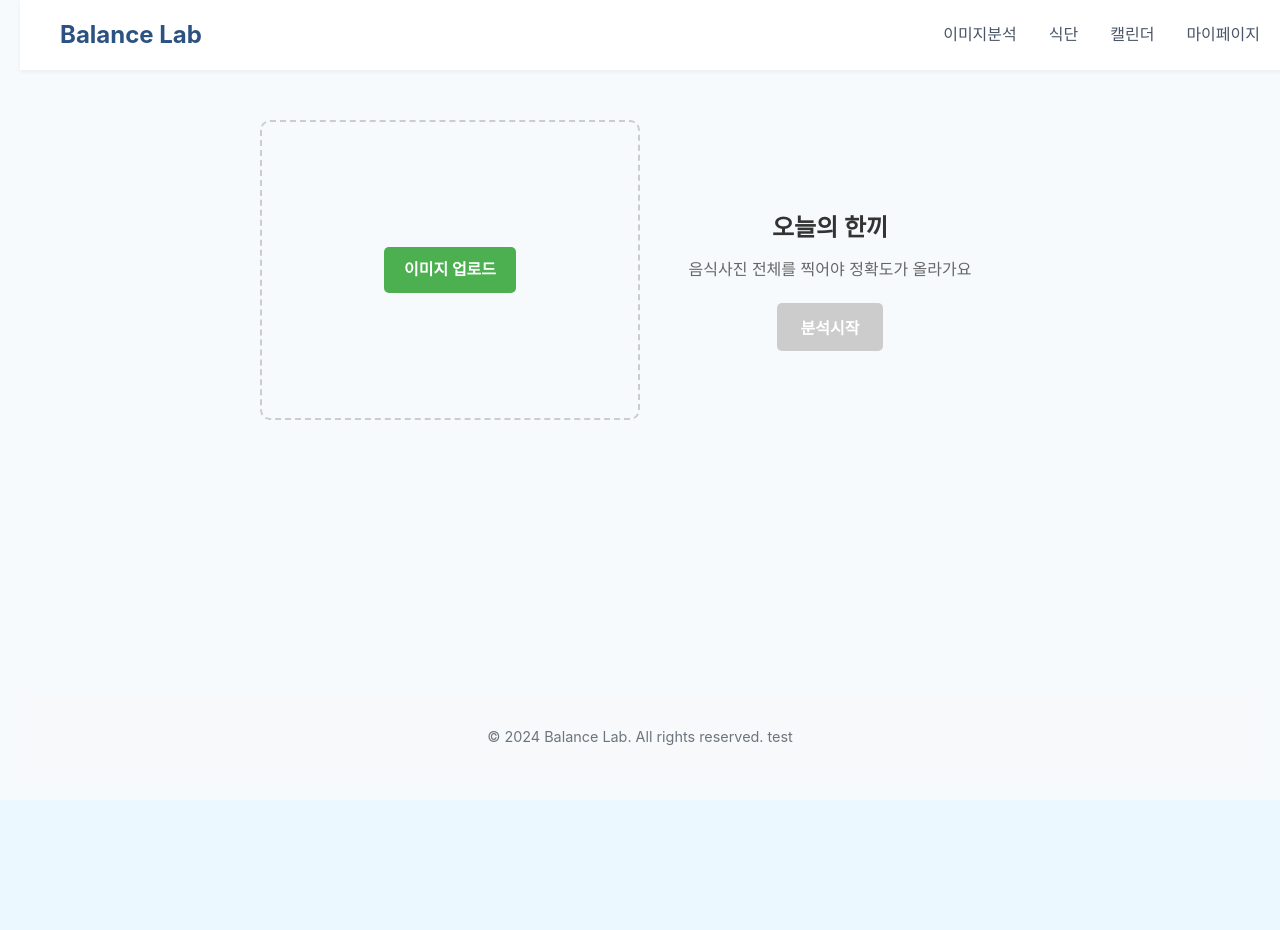
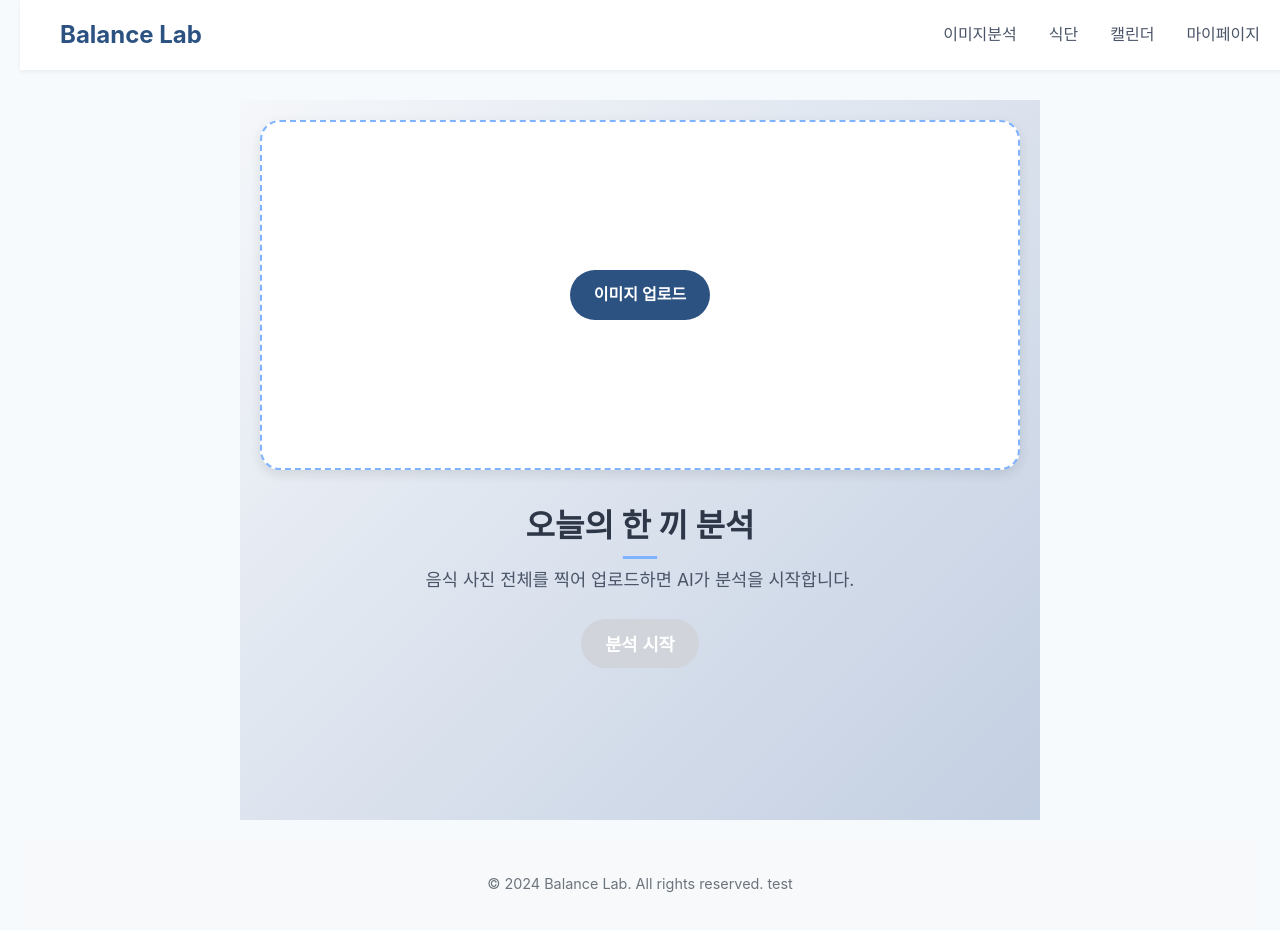
Before and after one commit to hsm9361/balancelabFE, a React (Create React App) app: page /analysis in a window 1280 px wide. Shown: the top 930 px of the page. Before the commit the page ends 800 px from the top, so only its background shows below. Built offline with nearby package versions, Linux system fonts and the light colour scheme.

Commit message:
이미지 분석 데모 수정 완료

```diff
--- a/src/App.jsx
+++ b/src/App.jsx
@@ -3,11 +3,13 @@ import { BrowserRouter as Router, Routes, Route } from 'react-router-dom';
 import Header from './layouts/Header.jsx';
 import Footer from './layouts/Footer.jsx';
 import HomePage from './pages/HomePage.jsx';
-import ImageAnalysisPage from './pages/ImageAnalysisPage.jsx';
+import ImageAnalysisPage from './pages/imageAnalysis/ImageAnalysisPage.jsx';
 import CalendarPage from './pages/CalendarPage.jsx';
 import DietPage from './pages/DietPage.jsx';
 import MyPage from './pages/mypage/MyPage.jsx';
 import './App.css';
+import ImageAnalysisResultPage from './pages/imageAnalysis/ImageAnalysisResultPage.jsx';
+import LoadingPage from './components/imageAnalysis/LoadingPage.jsx';
 
 function App() {
   return (
@@ -17,7 +19,11 @@ function App() {
         <main className="main-content">
           <Routes>
             <Route path="/" element={<HomePage />} />
-            <Route path="/analysis" element={<ImageAnalysisPage />} />
+            <Route path="/analysis">
+              <Route index element={<ImageAnalysisPage />} /> {/* /analysis */}
+              <Route path="loading" element={<LoadingPage />} /> {/* /analysis/loading */}
+              <Route path="result" element={<ImageAnalysisResultPage />} /> {/* /analysis/result */}
+            </Route>
             <Route path="/diet" element={<DietPage />} />
             <Route path="/calendar" element={<CalendarPage />} />
             <Route path="/mypage" element={<MyPage />} />
--- /dev/null
+++ b/src/assets/css/common/LoadingPage.module.css
@@ -0,0 +1,22 @@
+.loadingContainer {
+    min-height: 100vh;
+    display: flex;
+    flex-direction: column;
+    align-items: center;
+    justify-content: center;
+    background: linear-gradient(135deg, #f5f7fa 0%, #c3cfe2 100%);
+  }
+
+  .spinner {
+    width: 50px;
+    height: 50px;
+    border: 5px solid #7FB3FF;
+    border-top: 5px solid #2C5282;
+    border-radius: 50%;
+    animation: spin 1s linear infinite;
+  }
+
+  @keyframes spin {
+    0% { transform: rotate(0deg); }
+    100% { transform: rotate(360deg); }
+  }
--- a/src/assets/css/pages/ImageAnalysisPage.module.css
+++ b/src/assets/css/pages/ImageAnalysisPage.module.css
@@ -1,28 +1,42 @@
+/* 컨테이너 스타일 - 메인과 유사한 배경 */
 .analysisContainer {
+  min-height: calc(100vh - 80px);
   display: flex;
+  flex-direction: column;
   align-items: center;
   padding: 20px;
   max-width: 800px;
   margin: 0 auto;
+  background: linear-gradient(135deg, #f5f7fa 0%, #c3cfe2 100%);
 }
 
+/* 업로드 섹션 */
 .uploadSection {
   width: 100%;
-  margin-bottom: 20px;
+  margin-bottom: 30px; /* 여백 증가 */
 }
 
+/* 이미지 업로드 영역 */
 .imageUploadArea {
   display: flex;
   justify-content: center;
   align-items: center;
   width: 100%;
-  height: 300px;
-  border: 2px dashed #ccc;
-  border-radius: 10px;
+  height: 350px; /* 조금 더 크게 */
+  border: 2px dashed #7FB3FF; /* 메인 톤에 맞춘 색상 */
+  border-radius: 20px; /* 둥글게 */
   overflow: hidden;
   position: relative;
+  background-color: #ffffff;
+  box-shadow: 0 4px 12px rgba(0, 0, 0, 0.1);
+  transition: border-color 0.3s ease;
 }
 
+.imageUploadArea:hover {
+  border-color: #2C5282; /* 호버 시 메인 버튼 색상 */
+}
+
+/* 업로드 플레이스홀더 */
 .uploadPlaceholder {
   display: flex;
   flex-direction: column;
@@ -30,8 +44,10 @@
   justify-content: center;
   width: 100%;
   height: 100%;
+  color: #4A5568;
 }
 
+/* 파일 입력 */
 .fileInput {
   position: absolute;
   width: 100%;
@@ -41,21 +57,31 @@
   z-index: 2;
 }
 
+/* 업로드 라벨 */
 .uploadLabel {
-  padding: 10px 20px;
-  background-color: #4CAF50;
+  padding: 12px 24px;
+  background-color: #2C5282; /* 메인 버튼 색상 */
   color: white;
-  border-radius: 5px;
+  border-radius: 30px; /* 더 둥글게 */
   cursor: pointer;
-  font-weight: bold;
+  font-weight: 600;
+  transition: background-color 0.3s ease, transform 0.3s ease;
 }
 
+.uploadLabel:hover {
+  background-color: #1A365D;
+  transform: scale(1.05); /* 살짝 커짐 */
+}
+
+/* 미리보기 이미지 */
 .previewImage {
   width: 100%;
   height: 100%;
   object-fit: contain;
+  border-radius: 20px;
 }
 
+/* 정보 섹션 */
 .infoSection {
   width: 100%;
   display: flex;
@@ -64,34 +90,92 @@
   text-align: center;
 }
 
+/* 타이틀 */
 .title {
-  margin-bottom: 10px;
-  font-size: 24px;
-  font-weight: bold;
+  margin-bottom: 15px;
+  font-size: 2rem; /* 메인과 유사한 크기 */
+  font-weight: 700;
+  color: #2D3748;
+  position: relative;
 }
 
-.description {
-  margin-bottom: 20px;
-  color: #666;
+.title::after {
+  content: '';
+  position: absolute;
+  bottom: -8px;
+  left: 50%;
+  transform: translateX(-50%);
+  width: 60%;
+  height: 3px;
+  background: #7FB3FF; /* 메인 톤과 일치 */
+  animation: underline 1.5s ease-in-out infinite alternate;
 }
 
+/* 설명 */
+.description {
+  margin-bottom: 25px;
+  color: #4A5568;
+  font-size: 1.1rem;
+  line-height: 1.6;
+  max-width: 80%;
+}
+
+/* 분석 버튼 */
 .analysisButton {
   padding: 12px 24px;
-  background-color: #4CAF50;
+  background-color: #2C5282; /* 메인 톤 */
   color: white;
   border: none;
-  border-radius: 5px;
-  font-size: 16px;
-  font-weight: bold;
+  border-radius: 30px; /* 둥글게 */
+  font-size: 1.1rem;
+  font-weight: 600;
   cursor: pointer;
-  transition: background-color 0.3s;
+  transition: background-color 0.3s ease, transform 0.3s ease;
+  box-shadow: 0 4px 8px rgba(0, 0, 0, 0.15);
 }
 
-.analysisButton:hover {
-  background-color: #45a049;
+.analysisButton:hover:not(:disabled) {
+  background-color: #1A365D;
+  transform: scale(1.05);
 }
 
 .analysisButton:disabled {
-  background-color: #cccccc;
+  background-color: #d1d5db; /* 부드러운 회색 */
   cursor: not-allowed;
+  box-shadow: none;
 }
+
+/* 애니메이션 키프레임 */
+@keyframes underline {
+  0% {
+    transform: translateX(-50%) scaleX(0);
+  }
+  100% {
+    transform: translateX(-50%) scaleX(1);
+  }
+}
+
+/* 반응형 디자인 */
+@media (max-width: 768px) {
+  .analysisContainer {
+    padding: 15px;
+  }
+
+  .imageUploadArea {
+    height: 250px;
+  }
+
+  .title {
+    font-size: 1.5rem;
+  }
+
+  .description {
+    font-size: 1rem;
+    max-width: 100%;
+  }
+
+  .analysisButton {
+    padding: 10px 20px;
+    font-size: 1rem;
+  }
+}
--- /dev/null
+++ b/src/assets/css/pages/ImageAnalysisResultPage.module.css
@@ -0,0 +1,8 @@
+.resultContainer {
+    min-poor-height: 100vh;
+    display: flex;
+    flex-direction: column;
+    align-items: center;
+    justify-content: center;
+    background: linear-gradient(135deg, #f5f7fa 0%, #c3cfe2 100%);
+  }
--- /dev/null
+++ b/src/components/imageAnalysis/AnalysisInfoSection.jsx
@@ -0,0 +1,22 @@
+import React from 'react';
+import styles from 'assets/css/pages/ImageAnalysisPage.module.css';
+
+function AnalysisInfoSection({ selectedImage, handleAnalysis }) {
+  return (
+    <div className={styles.infoSection}>
+      <h2 className={styles.title}>오늘의 한 끼 분석</h2>
+      <p className={styles.description}>
+        음식 사진 전체를 찍어 업로드하면 AI가 분석을 시작합니다.
+      </p>
+      <button
+        className={styles.analysisButton}
+        onClick={handleAnalysis}
+        disabled={!selectedImage}
+      >
+        분석 시작
+      </button>
+    </div>
+  );
+}
+
+export default AnalysisInfoSection;
--- /dev/null
+++ b/src/components/imageAnalysis/ImageUploadSection.jsx
@@ -0,0 +1,59 @@
+import React, { useCallback } from 'react';
+import styles from 'assets/css/pages/ImageAnalysisPage.module.css';
+
+function ImageUploadSection({
+  selectedImage,
+  setSelectedImage,
+  previewUrl,
+  setPreviewUrl,
+}) {
+  const handleImageUpload = useCallback((event) => {
+    const file = event.target.files[0];
+    if (file) {
+      setSelectedImage(file);
+      setPreviewUrl(URL.createObjectURL(file));
+    }
+  }, [setSelectedImage, setPreviewUrl]);
+
+  const handleDrop = useCallback((event) => {
+    event.preventDefault();
+    const file = event.dataTransfer.files[0];
+    if (file && file.type.startsWith('image/')) {
+      setSelectedImage(file);
+      setPreviewUrl(URL.createObjectURL(file));
+    }
+  }, [setSelectedImage, setPreviewUrl]);
+
+  const handleDragOver = useCallback((event) => {
+    event.preventDefault();
+  }, []);
+
+  return (
+    <div className={styles.uploadSection}>
+      <div
+        className={styles.imageUploadArea}
+        onDrop={handleDrop}
+        onDragOver={handleDragOver}
+      >
+        {previewUrl ? (
+          <img src={previewUrl} alt="Preview" className={styles.previewImage} />
+        ) : (
+          <div className={styles.uploadPlaceholder}>
+            <input
+              type="file"
+              accept="image/*"
+              onChange={handleImageUpload}
+              className={styles.fileInput}
+              id="imageUpload"
+            />
+            <label htmlFor="imageUpload" className={styles.uploadLabel}>
+              이미지 업로드
+            </label>
+          </div>
+        )}
+      </div>
+    </div>
+  );
+}
+
+export default ImageUploadSection;
--- /dev/null
+++ b/src/components/imageAnalysis/LoadingPage.jsx
@@ -0,0 +1,27 @@
+import React, { useEffect } from 'react';
+import { useNavigate, useLocation } from 'react-router-dom';
+import styles from 'assets/css/common/LoadingPage.module.css';
+
+function LoadingPage() {
+  const navigate = useNavigate();
+  const location = useLocation();
+  const { imageFile } = location.state || {};
+
+  useEffect(() => {
+    const timer = setTimeout(() => {
+      navigate('/analysis/result', {
+        state: { analysisData: { message: '분석 완료 (예시)' } },
+      });
+    }, 3000);
+    return () => clearTimeout(timer);
+  }, [navigate]);
+
+  return (
+    <div className={styles.loadingContainer}>
+      <h2>분석 중...</h2>
+      <div className={styles.spinner}></div>
+    </div>
+  );
+}
+
+export default LoadingPage;
--- a/src/pages/ImageAnalysisPage.jsx
+++ /dev/null
@@ -1,68 +0,0 @@
-import React, { useState } from 'react';
-import { useNavigate } from 'react-router-dom';
-import styles from 'assets/css/pages/ImageAnalysisPage.module.css';
-
-function ImageAnalysisPage() {
-  const [selectedImage, setSelectedImage] = useState(null);
-  const [previewUrl, setPreviewUrl] = useState(null);
-  const navigate = useNavigate();
-
-  const handleImageUpload = (event) => {
-    const file = event.target.files[0];
-    if (file) {
-      setSelectedImage(file);
-      setPreviewUrl(URL.createObjectURL(file));
-    }
-  };
-
-  const handleAnalysis = () => {
-    if (selectedImage) {
-      navigate('/analysis/result', {
-        state: {
-          imageUrl: previewUrl,
-        }
-      });
-    }
-  };
-
-  return (
-    <div className={styles.analysisContainer}>
-      <div className={styles.uploadSection}>
-        <div className={styles.imageUploadArea}>
-          {previewUrl ? (
-            <img src={previewUrl} alt="Preview" className={styles.previewImage} />
-          ) : (
-            <div className={styles.uploadPlaceholder}>
-              <input
-                type="file"
-                accept="image/*"
-                onChange={handleImageUpload}
-                className={styles.fileInput}
-                id="imageUpload"
-              />
-              <label htmlFor="imageUpload" className={styles.uploadLabel}>
-                이미지 업로드
-              </label>
-            </div>
-          )}
-        </div>
-      </div>
-
-      <div className={styles.infoSection}>
-        <h2 className={styles.title}>오늘의 한끼</h2>
-        <p className={styles.description}>
-          음식사진 전체를 찍어야 정확도가 올라가요
-        </p>
-        <button
-          className={styles.analysisButton}
-          onClick={handleAnalysis}
-          disabled={!selectedImage}
-        >
-          분석시작
-        </button>
-      </div>
-    </div>
-  );
-}
-
-export default ImageAnalysisPage;
--- /dev/null
+++ b/src/pages/imageAnalysis/ImageAnalysisPage.jsx
@@ -0,0 +1,36 @@
+import React, { useState } from 'react';
+import { useNavigate } from 'react-router-dom';
+import styles from 'assets/css/pages/ImageAnalysisPage.module.css';
+import ImageUploadSection from 'components/imageAnalysis/ImageUploadSection';
+import AnalysisInfoSection from 'components/imageAnalysis/AnalysisInfoSection';
+
+function ImageAnalysisPage() {
+  const [selectedImage, setSelectedImage] = useState(null);
+  const [previewUrl, setPreviewUrl] = useState(null);
+  const navigate = useNavigate();
+
+  const handleAnalysis = () => {
+    if (selectedImage) {
+      navigate('/analysis/loading', {
+        state: { imageUrl: previewUrl, imageFile: selectedImage },
+      });
+    }
+  };
+
+  return (
+    <div className={styles.analysisContainer}>
+      <ImageUploadSection
+        selectedImage={selectedImage}
+        setSelectedImage={setSelectedImage}
+        previewUrl={previewUrl}
+        setPreviewUrl={setPreviewUrl}
+      />
+      <AnalysisInfoSection
+        selectedImage={selectedImage}
+        handleAnalysis={handleAnalysis}
+      />
+    </div>
+  );
+}
+
+export default ImageAnalysisPage;
--- /dev/null
+++ b/src/pages/imageAnalysis/ImageAnalysisResultPage.jsx
@@ -0,0 +1,17 @@
+import React from 'react';
+import { useLocation } from 'react-router-dom';
+import styles from 'assets/css/pages/ImageAnalysisResultPage.module.css';
+
+function ImageAnalysisResultPage() {
+  const location = useLocation();
+  const { analysisData } = location.state || {};
+
+  return (
+    <div className={styles.resultContainer}>
+      <h2>분석 결과</h2>
+      <p>{analysisData?.message || '결과 데이터가 없습니다.'}</p>
+    </div>
+  );
+}
+
+export default ImageAnalysisResultPage;
```
Also changed, not shown: src/components/mypage/MyCalendar.jsx (+26 -23 lines).
